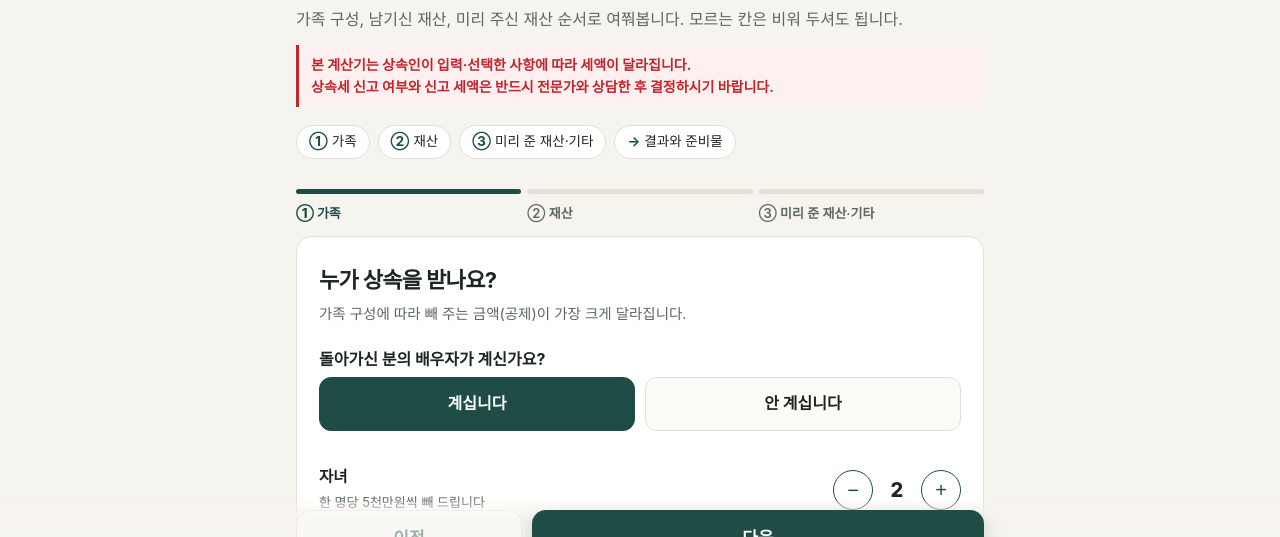
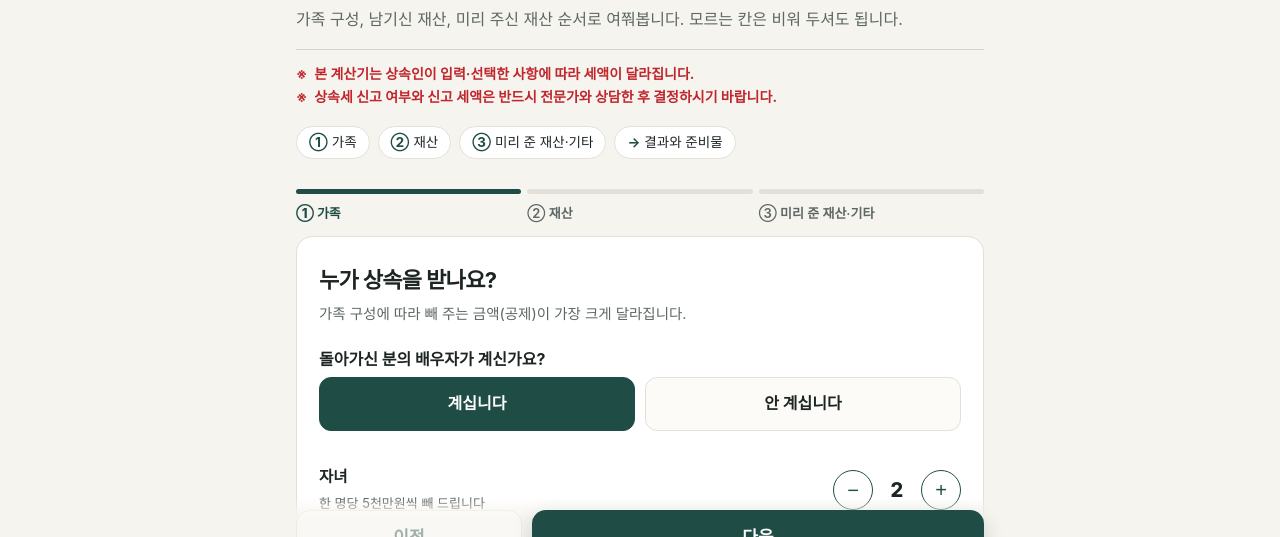
Before and after one commit to yourtax77/ansim-homepage, a plain HTML site: page calculator/index.html in a window 1280 px wide. Shown: the part 220-757 px from the top of the page. Drawn offline with Linux system fonts and the light colour scheme; a web font is replaced by a local one.

Commit message:
계산기 주의 문구를 ※ 안내문 형식으로 변경
Co-Authored-By: Claude Opus 5.5 <noreply@anthropic.com>

```diff
--- a/calculator/index.html
+++ b/calculator/index.html
@@ -44,7 +44,9 @@
   .intro .tag { display: inline-block; font-size: 13px; font-weight: 700; color: var(--accent); letter-spacing: .04em; }
   .intro h1 { font-size: clamp(26px, 5.4vw, 34px); line-height: 1.3; margin: 6px 0 10px; letter-spacing: -0.04em; font-weight: 800; }
   .intro p { margin: 0; color: var(--muted); }
-  .intro p.caution { margin-top: 12px; font-size: 14px; font-weight: 700; color: #c0262d; background: #fdf0f0; border-left: 3px solid #c0262d; border-radius: 0 8px 8px 0; padding: 9px 12px; }
+  .intro ul.caution { list-style: none; margin: 16px 0 0; padding: 12px 0 0; border-top: 1px solid #d9d4c9; }
+  .intro ul.caution li { position: relative; padding-left: 1.3em; font-size: 14px; font-weight: 700; color: #c0262d; line-height: 1.65; }
+  .intro ul.caution li::before { content: "※"; position: absolute; left: 0; }
   .route { display: flex; gap: 8px; margin-top: 18px; flex-wrap: wrap; }
   .route span { font-size: 13.5px; background: #fff; border: 1px solid var(--line); border-radius: 999px; padding: 5px 12px; }
   .route b { color: var(--brand); margin-right: 4px; }
@@ -188,7 +190,10 @@
     <span class="tag">상속세 미리보기</span>
     <h1>세 가지만 답하시면<br>예상 상속세를 정리해 드립니다</h1>
     <p>가족 구성, 남기신 재산, 미리 주신 재산 순서로 여쭤봅니다. 모르는 칸은 비워 두셔도 됩니다.</p>
-    <p class="caution">본 계산기는 상속인이 입력·선택한 사항에 따라 세액이 달라집니다.<br>상속세 신고 여부와 신고 세액은 반드시 전문가와 상담한 후 결정하시기 바랍니다.</p>
+    <ul class="caution">
+      <li>본 계산기는 상속인이 입력·선택한 사항에 따라 세액이 달라집니다.</li>
+      <li>상속세 신고 여부와 신고 세액은 반드시 전문가와 상담한 후 결정하시기 바랍니다.</li>
+    </ul>
     <div class="route"><span><b>①</b>가족</span><span><b>②</b>재산</span><span><b>③</b>미리 준 재산·기타</span><span><b>→</b>결과와 준비물</span></div>
   </section>
 </div>
```
